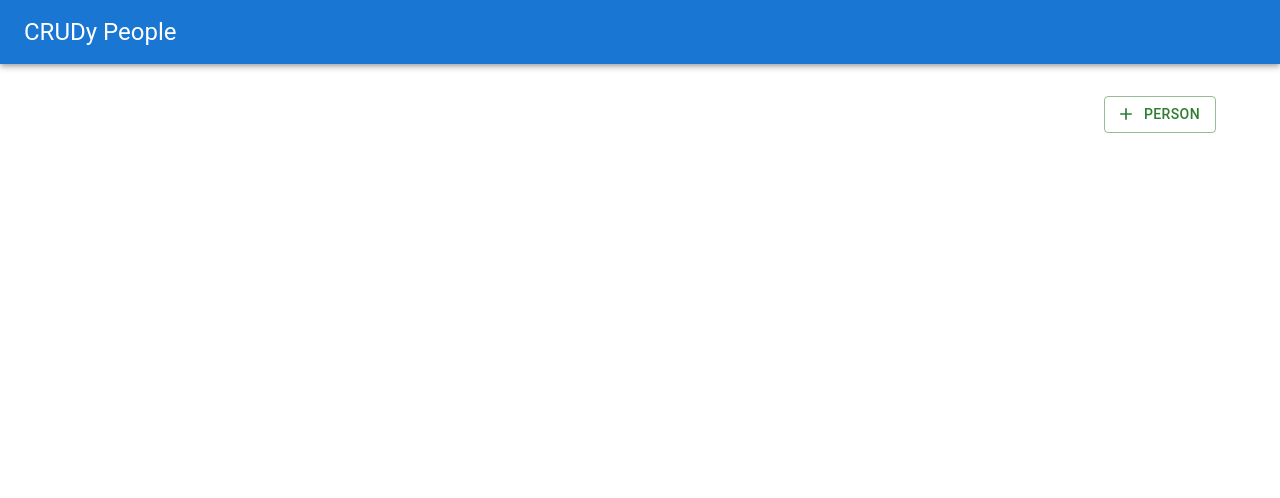
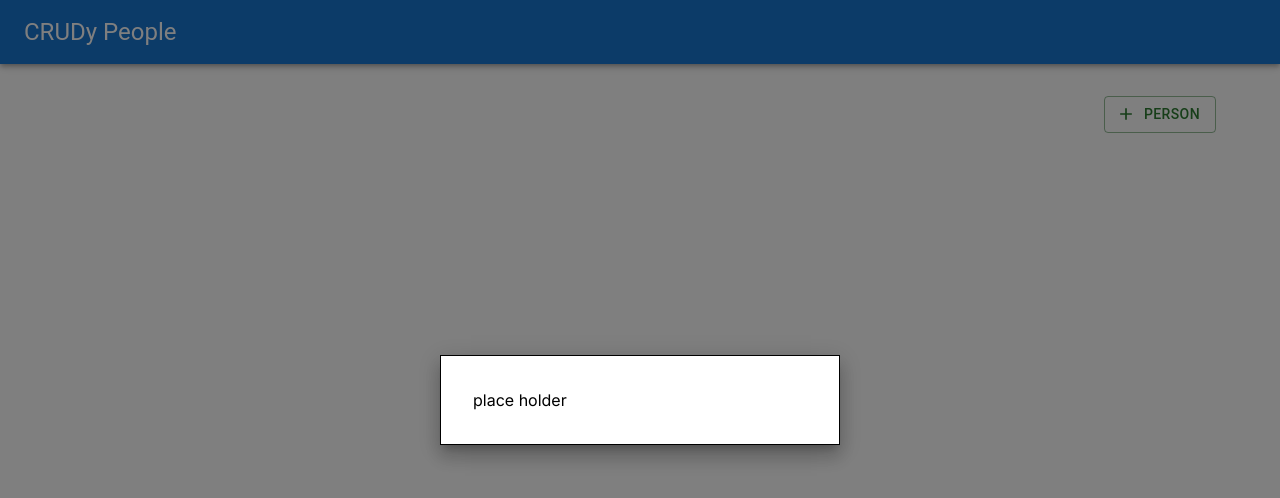
Before and after one commit to adamk1230/crudy-people, a Next.js app: page / in a window 1280 px wide. Both pictures are taken after a click on the button "PERSON". Shown: the top 498 px of the page. Built offline with nearby package versions, Linux system fonts and the light colour scheme.

Commit message:
adds AddPersonModal and Modal

```diff
--- a/src/components/AddButton/AddButton.tsx
+++ b/src/components/AddButton/AddButton.tsx
@@ -8,6 +8,11 @@ export interface AddButtonProps {
   onClick: () => void;
 }
 
+export enum AddButtonConstant {
+  ButtonAriaLabel = 'add',
+}
+const { ButtonAriaLabel } = AddButtonConstant;
+
 export const AddButton: FC<AddButtonProps> = ({ buttonText, onClick }) => {
   return (
     <Button
@@ -15,6 +20,8 @@ export const AddButton: FC<AddButtonProps> = ({ buttonText, onClick }) => {
       startIcon={<AddIcon />}
       color="success"
       onClick={onClick}
+      role="button"
+      aria-label={ButtonAriaLabel}
     >
       {buttonText}
     </Button>
--- a/src/components/AddPerson/AddPerson.tsx
+++ b/src/components/AddPerson/AddPerson.tsx
@@ -1,12 +1,28 @@
 'use client';
-import { FC } from 'react';
+import { FC, useState } from 'react';
 import { AddButton } from '@/components/AddButton';
+import { AddPersonModal } from '@/components/AddPersonModal';
 
-const BUTTON_TEXT = 'Person';
+export enum AddPersonConstant {
+  ButtonText = 'Person',
+}
+const { ButtonText } = AddPersonConstant;
 
 export const AddPerson: FC = () => {
+  const [isModalOpen, setIsModalOpen] = useState<boolean>(false);
+
+  const closeModal = () => {
+    setIsModalOpen(false);
+  };
+
   const openModal = () => {
-    //place holder
+    setIsModalOpen(true);
   };
-  return <AddButton onClick={openModal} buttonText={BUTTON_TEXT} />;
+
+  return (
+    <div>
+      <AddButton onClick={openModal} buttonText={ButtonText} />
+      <AddPersonModal isModalOpen={isModalOpen} closeModal={closeModal} />
+    </div>
+  );
 };
--- a/src/components/AddPerson/index.ts
+++ b/src/components/AddPerson/index.ts
@@ -0,0 +1 @@
+export * from './AddPerson';
--- /dev/null
+++ b/src/components/AddPersonModal/AddPersonModal.tsx
@@ -0,0 +1,27 @@
+import { FC } from 'react';
+import { Modal } from '@/components/Modal';
+
+interface AddPersonModalProps {
+  closeModal: () => void;
+  isModalOpen: boolean;
+}
+
+export enum AddPersonModalConstant {
+  ModalLabel = 'add person modal',
+}
+const { ModalLabel } = AddPersonModalConstant;
+
+export const AddPersonModal: FC<AddPersonModalProps> = ({
+  isModalOpen,
+  closeModal,
+}) => {
+  return (
+    <Modal
+      isModalOpen={isModalOpen}
+      closeModal={closeModal}
+      ariaLabel={ModalLabel}
+    >
+      <h1>place holder</h1>
+    </Modal>
+  );
+};
--- /dev/null
+++ b/src/components/AddPersonModal/index.ts
@@ -0,0 +1 @@
+export * from './AddPersonModal';
--- /dev/null
+++ b/src/components/Modal/Modal.tsx
@@ -0,0 +1,38 @@
+import { FC, PropsWithChildren } from 'react';
+import { Modal as MUIModal } from '@mui/material';
+import Box from '@mui/material/Box';
+
+const style = {
+  position: 'absolute' as 'absolute',
+  top: '50%',
+  left: '50%',
+  transform: 'translate(-50%, -50%)',
+  width: 400,
+  bgcolor: 'background.paper',
+  border: '1px solid #000',
+  boxShadow: 12,
+  p: 4,
+};
+
+interface ModalProps extends PropsWithChildren {
+  ariaLabel?: string;
+  closeModal: () => void;
+  isModalOpen: boolean;
+}
+
+export const Modal: FC<ModalProps> = ({
+  ariaLabel,
+  children,
+  closeModal,
+  isModalOpen,
+}) => {
+  return (
+    isModalOpen && (
+      <div aria-label={ariaLabel}>
+        <MUIModal open={isModalOpen} onClose={closeModal}>
+          <Box sx={style}>{children}</Box>
+        </MUIModal>
+      </div>
+    )
+  );
+};
--- /dev/null
+++ b/src/components/Modal/index.ts
@@ -0,0 +1 @@
+export * from './Modal';
```
Also changed, not shown: 2 other files (tests, documents, lock files or other folders).
